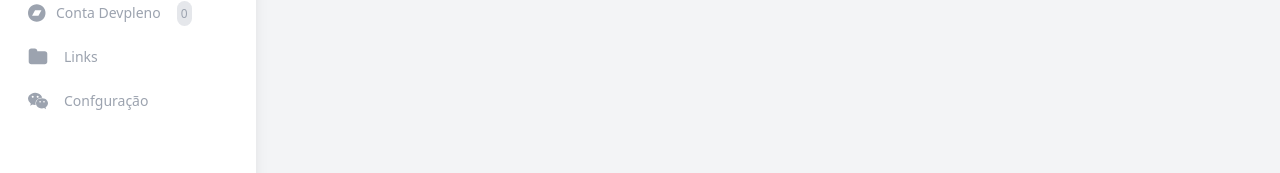
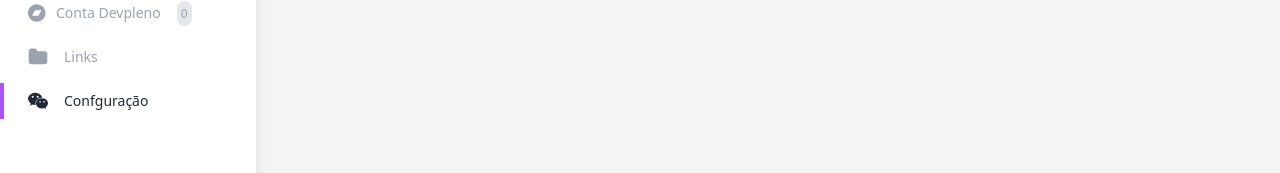
Before and after one commit to albertinodev/d30, a Next.js app: page /app/settings in a window 1280 px wide. Before the commit this address had no page. Shown: the part 125-298 px from the top of the page. Built offline with nearby package versions, Linux system fonts and the light colour scheme.

Commit message:
Links updates

```diff
--- a/src/components/Layout/LayoutApp.tsx
+++ b/src/components/Layout/LayoutApp.tsx
@@ -57,7 +57,7 @@ const LayoutApp: React.FC<LayoutProps> = ({ children }) => {
                                         Links
                                     </span>
                               </LinkMenu>
-                              <LinkMenu href='/app/configurations'>
+                              <LinkMenu href='/app/settings'>
 
                                     <span className="text-left">
                                         <svg width="20" height="20" fill="currentColor" viewBox="0 0 2048 1792" xmlns="http://www.w3.org/2000/svg">
--- /dev/null
+++ b/src/pages/app/settings.tsx
@@ -0,0 +1,13 @@
+import type { NextPage } from 'next'
+import Head from 'next/head'
+import Image from 'next/image'
+import Link from 'next/link'
+import Seo from 'components/Seo'
+
+const Links: NextPage = () => {
+  return (
+    <Seo title='Settings'/>
+  )
+}
+
+export default Links
```
